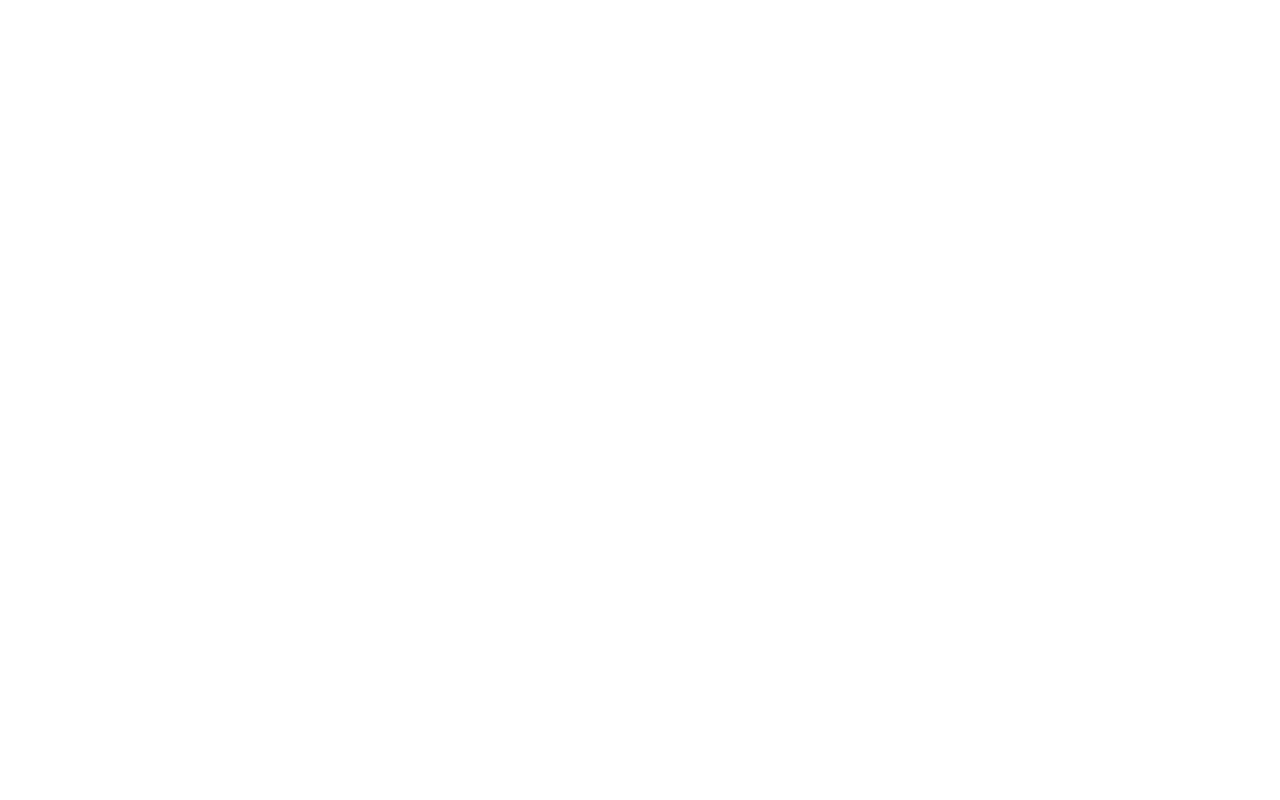
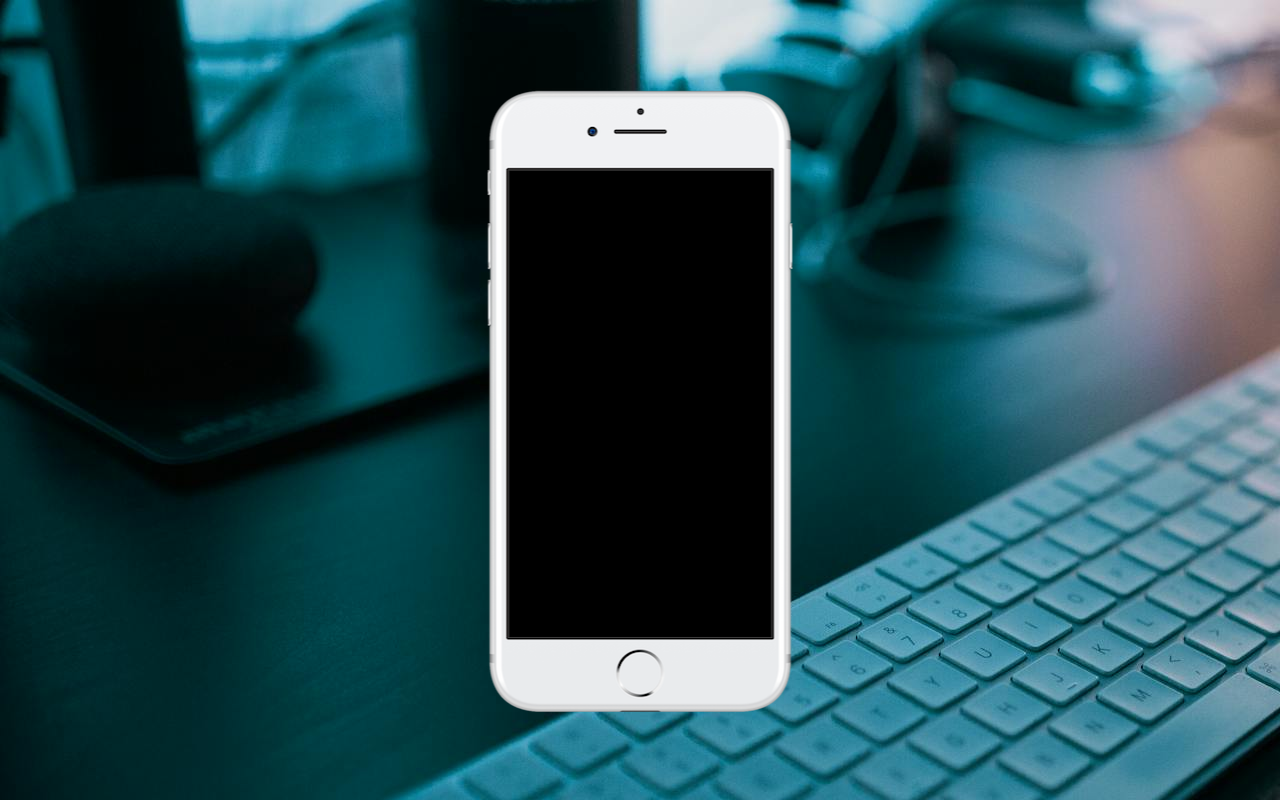
Before and after one commit to iagokaued/Projeto-redes-sociais, a plain HTML site: page index.html in a window 1280 px wide. Drawn offline with Linux system fonts and the light colour scheme.

Commit message:
atualização de imagens
Alterando imagens de fundo

```diff
--- a/index.html
+++ b/index.html
@@ -5,8 +5,16 @@
     <meta name="viewport" content="width=device-width, initial-scale=1.0">
     <title>Projeto Redes sociais</title>
     <link rel="shortcut icon" href="favicon-32x32.png" type="image/x-icon">
+    <link rel="stylesheet" href="style.css">
 </head>
 <body>
+    <main>
+        <section id="celular">
+            <div class="celular__fundo"></div>
+        </section>
+        <section id="redes-sociais">
+        </section>
+    </main>
 
 </body>
 </html>
--- /dev/null
+++ b/style.css
@@ -0,0 +1,34 @@
+@charset "UTF-8";
+
+* {
+    margin: 0;
+    padding: 0;
+}
+
+body {
+    background: url(imagens/pexels-joshsorenson-1714205.jpg) no-repeat left top;
+    background-size: auto;
+    background-attachment: fixed;
+    width: 100vw;
+}
+
+main {
+    position: relative;
+    height: 100vh;
+}
+
+#celular {
+    position: absolute;
+    top: 50%;
+    left: 50%;
+    transform: translate(-50%,-50%);
+    background: url(imagens/frame-iphone.png) no-repeat;
+    height: 624px;
+    width: 311px;
+
+}
+
+.celular__fundo {
+    height: 100%;
+    width: 100%;
+}
```
Also changed, not shown: imagens/pexels-joshsorenson-1714205.jpg (added), 1 other file.
